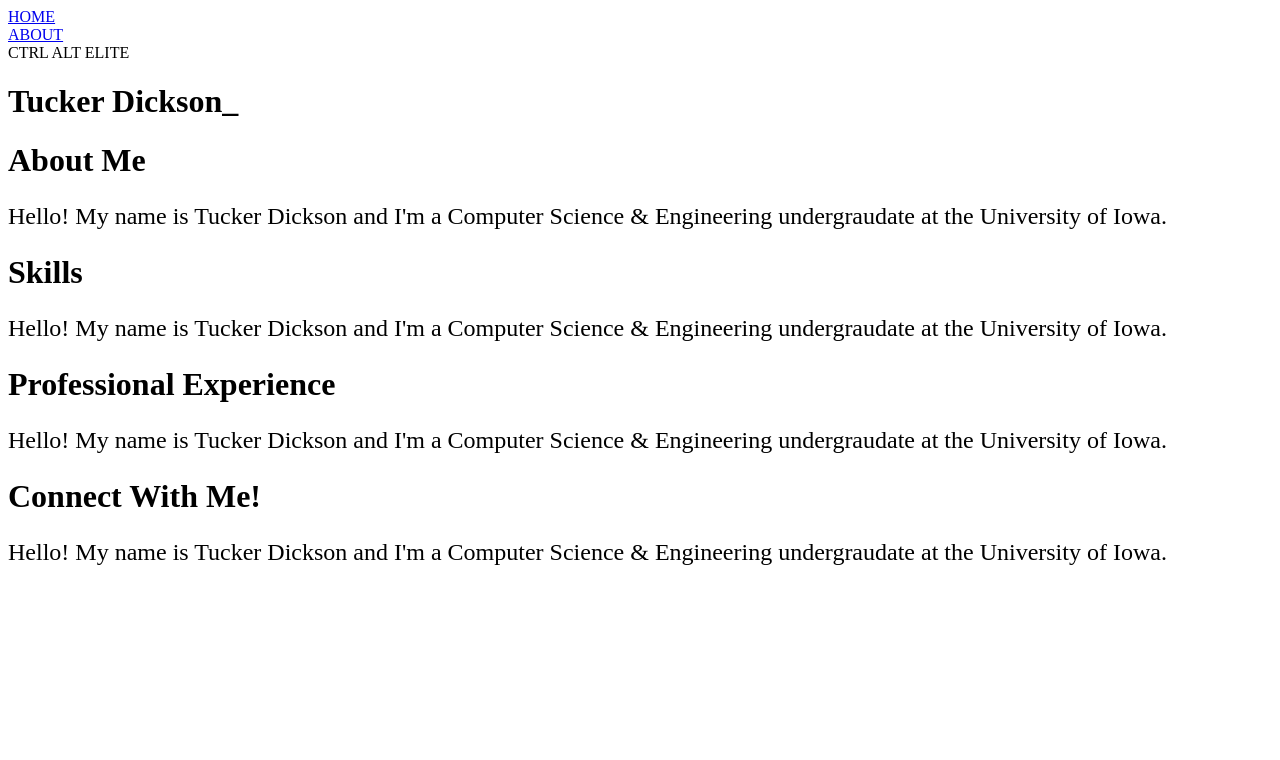
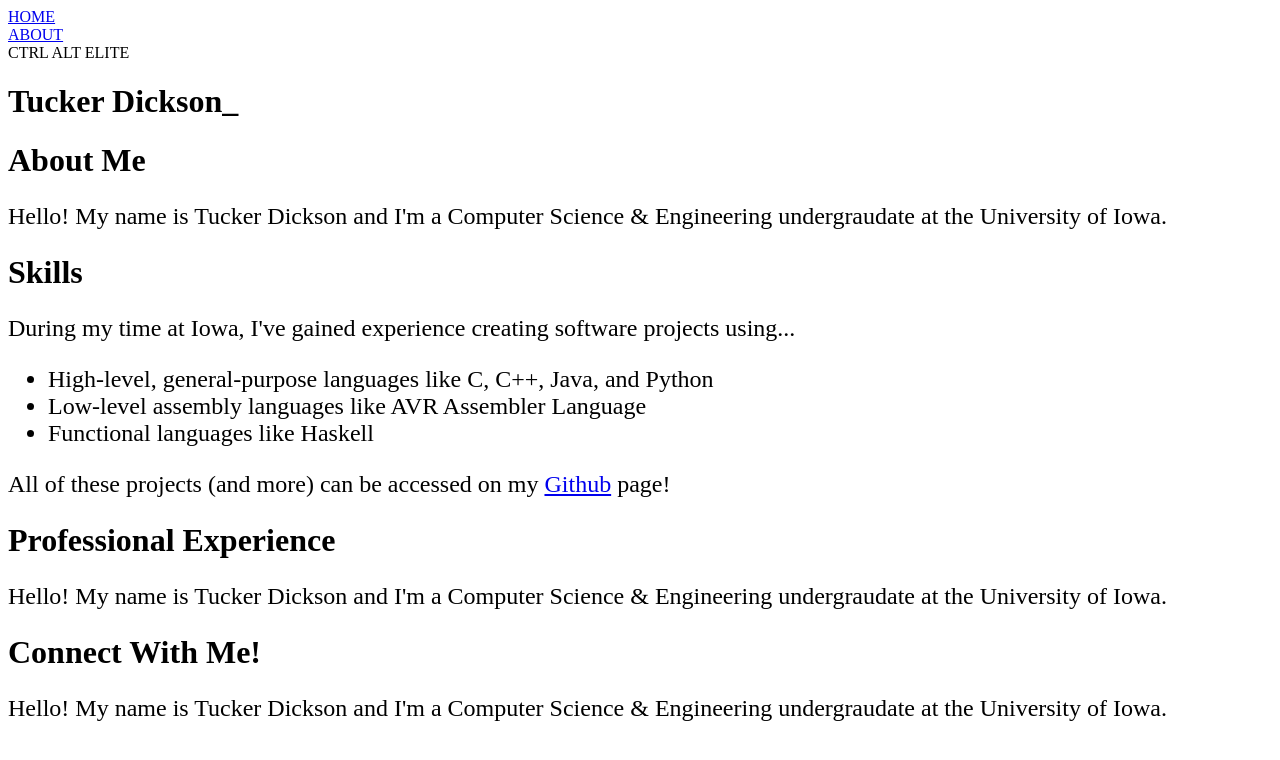
Before and after one commit to tuckerdickson/lab3, a Gatsby site: page /tucker in a window 1280 px wide. Built offline with nearby package versions, Linux system fonts and the light colour scheme; Gatsby itself is replaced by a stand-in of ours.

Commit message:
Update tucker.js
skills section

```diff
--- a/src/pages/tucker.js
+++ b/src/pages/tucker.js
@@ -48,7 +48,13 @@ const TuckerPage = () => {
         <div class = "skills-tucker">
           <h1>Skills</h1>
           <font size="+2">
-            <p>Hello! My name is Tucker Dickson and I'm a Computer Science & Engineering undergraudate at the University of Iowa.</p>
+            <p>During my time at Iowa, I've gained experience creating software projects using...</p>
+            <ul>
+              <li>High-level, general-purpose languages like C, C++, Java, and Python</li>
+              <li>Low-level assembly languages like AVR Assembler Language</li>
+              <li>Functional languages like Haskell</li>
+            </ul>
+            <p>All of these projects (and more) can be accessed on my <a href = "https://github.com/tuckerdickson">Github</a> page!</p>
           </font>
         </div>
 
```
